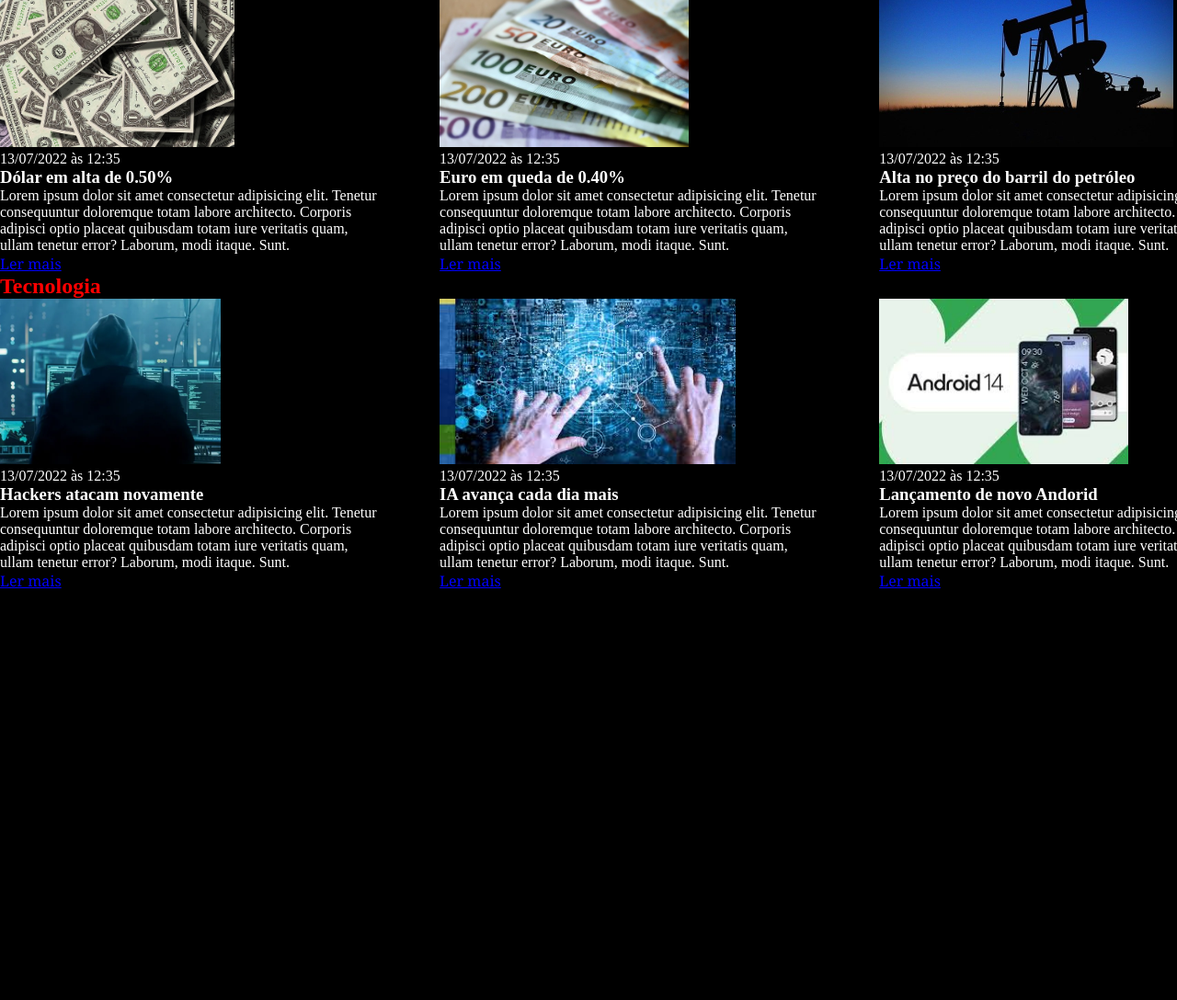
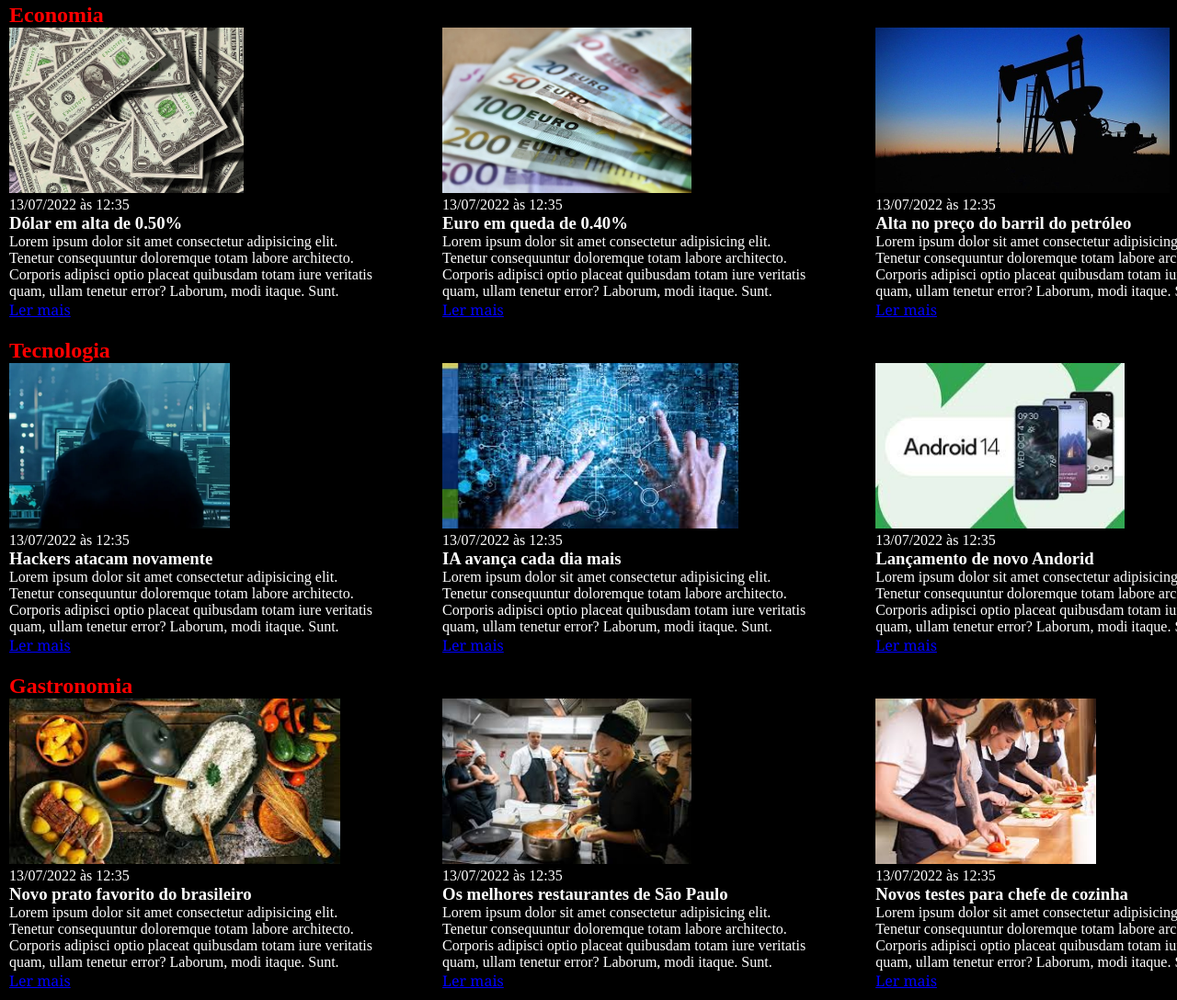
Before and after one commit to GuilhermeNTC/Exercicio_css, a plain HTML site: page index.html in a window 1280 px wide. Shown: the part 447-1535 px from the top of the page at 92% size. Before the commit the page ends 1090 px from the top, so only its background shows below. Drawn offline with Linux system fonts and the light colour scheme.

Commit message:
exercicio_css

```diff
--- a/index.html
+++ b/index.html
@@ -14,10 +14,16 @@
             <nav>
                 <ul>
                     <li>
-                        <a href="#sports" title="Ir para a seção de esportes">Esportes</a>
+                        <a href="#esportes" title="Ir para a sessão de esportes">Esportes</a>
                     </li>
                     <li>
-                        <a href="#economy" title="Ir para a seção de notícias">Economia</a>
+                        <a href="#economia" title="Ir para a sessão de notícias">Economia</a>
+                    </li>
+                    <li>
+                        <a href="#tecnologia" title="Ir para sessão de tecnologia">Tecnologia</a>
+                    </li>
+                    <li>
+                        <a href="#gastronomia" title="Ir para sessão de gastronomia">Gastronomia</a>
                     </li>
                 </ul>
             </nav>
@@ -104,7 +110,7 @@
         </div>
         </div>
     </section>
-    <section id="economia">
+    <section id="tecnologia">
         <div class="container">
             <h2>Tecnologia</h2>
         <div class="articles">
@@ -144,5 +150,46 @@
         </div>
         </div>
     </section>
+    <section id="gastronomia">
+        <div class="container">
+            <h2>Gastronomia</h2>
+        <div class="articles">
+            <article>
+                <img src="./src/gastronomia1.jpeg" alt="comida na mesa"/>
+                <header>
+                    <time>13/07/2022 às 12:35</time>
+                </header>
+                <h3>Novo prato favorito do brasileiro</h3>
+                <p>
+                    Lorem ipsum dolor sit amet consectetur adipisicing elit. Tenetur consequuntur doloremque totam labore architecto. Corporis adipisci optio placeat quibusdam totam iure veritatis quam, ullam tenetur error? Laborum, modi itaque. Sunt.
+                </p>
+                <a href="#" title="Leia a notícia completa">Ler mais</a>
+            </article>
+            <article>
+                <img src="./src/gastronomia2.jpeg" alt="Mulher fazendo comida" />
+                <header>
+                    <time>13/07/2022 às 12:35</time>
+                </header>
+                <h3>Os melhores restaurantes de São Paulo</h3>
+                <p>
+                    Lorem ipsum dolor sit amet consectetur adipisicing elit. Tenetur consequuntur doloremque totam labore architecto. Corporis adipisci optio placeat quibusdam totam iure veritatis quam, ullam tenetur error? Laborum, modi itaque. Sunt.
+                </p>
+                <a href="#" title="Leia a notícia completa">Ler mais</a>
+            </article>
+            <article>
+                <img src="./src/gastronomia3.jpeg" title="jovens fazendo comida" />
+                <header>
+                    <time>13/07/2022 às 12:35</time>
+                </header>
+                <h3>Novos testes para chefe de cozinha</h3>
+                <p>
+                    Lorem ipsum dolor sit amet consectetur adipisicing elit. Tenetur consequuntur doloremque totam labore architecto. Corporis adipisci optio placeat quibusdam totam iure veritatis quam, ullam tenetur error? Laborum, modi itaque. Sunt.
+                </p>
+                <a href="#" title="Leia a notícia completa">Ler mais</a>
+            </article>
+
+        </div>
+        </div>
+    </section>
 </body>
 </html>
--- a/main.css
+++ b/main.css
@@ -7,6 +7,7 @@
 
 header li{
     display: inline;
+    padding: 20px;
 }
 
 body{
@@ -15,7 +16,7 @@ body{
 
 .container{
     width: 1366px;
-    margin: 0 auto;
+    margin: 0 auto; padding: 10px;
 }
 
 h2{
```
Also changed, not shown: src/gastronomia1.jpeg (added), src/gastronomia2.jpeg (added), src/gastronomia3.jpeg (added).
